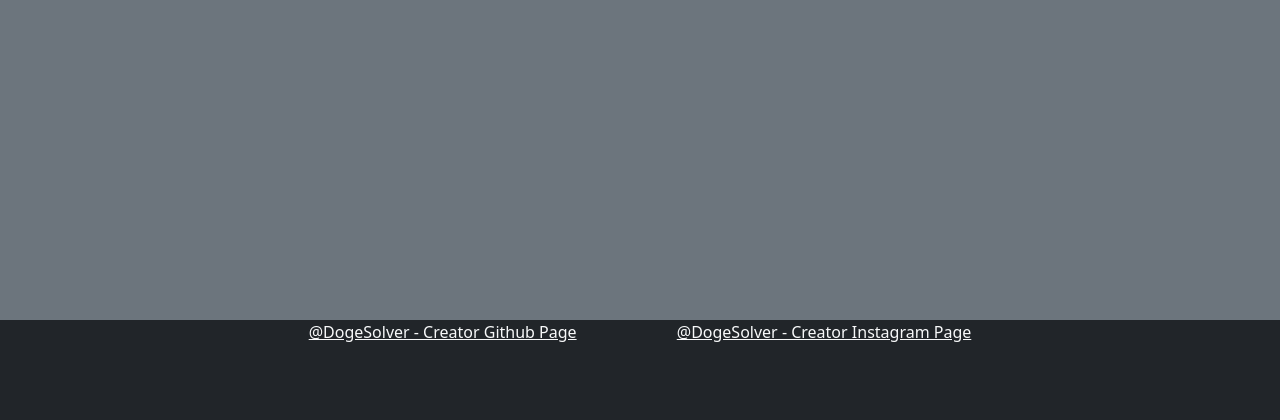
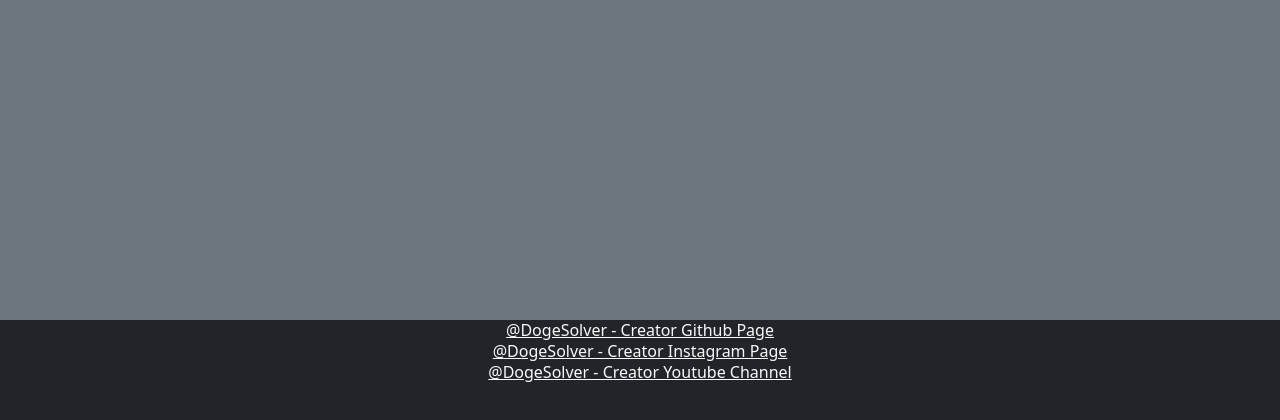
Before and after one commit to hariharan-tech/dogesolver, a Flask app: page /aboutus in a window 1280 px wide. Shown: the part 380-800 px from the top of the page. Run offline with Flask 2, Linux system fonts and the light colour scheme.

Commit message:
Update base.html

```diff
--- a/templates/base.html
+++ b/templates/base.html
@@ -49,9 +49,18 @@
       </nav>
       {% block body %}
       {% endblock body %}
-      <footer class="w-100 bg-dark text-light" style=>
-        <a class="text-light" href="https://github.com/hariharan-tech/dogesolver"><span class="mx-5">@DogeSolver - Creator Github Page</span></a>
-        <a class="text-light" href="https://www.instagram.com/hybrid_electrotech/"><span class="mx-5">@DogeSolver - Creator Instagram Page</span></a>
+      <footer class="w-100 bg-dark text-light">
+        <table class="w-50 mx-auto text-light h6">
+          <tr>
+            <td><a class="text-light" href="https://github.com/hariharan-tech/dogesolver"><span class="mx-5">@DogeSolver - Creator Github Page</span></a></td>
+          </tr>
+          <tr>
+            <td><a class="text-light" href="https://www.instagram.com/hybrid_electrotech/"><span class="mx-5">@DogeSolver - Creator Instagram Page</span></a></td>
+          </tr>
+          <tr>
+            <td><a class="text-light" href="https://www.youtube.com/channel/UCMAjKypANYXpEaPAb3KtGtQ"><span class="mx-5">@DogeSolver - Creator Youtube Channel</span></a></td>
+          </tr>
+        </table>
       </footer>
 </body>
 <script src="https://cdn.jsdelivr.net/npm/@popperjs/core@2.9.2/dist/umd/popper.min.js" integrity="sha384-IQsoLXl5PILFhosVNubq5LC7Qb9DXgDA9i+tQ8Zj3iwWAwPtgFTxbJ8NT4GN1R8p" crossorigin="anonymous"></script>
```
